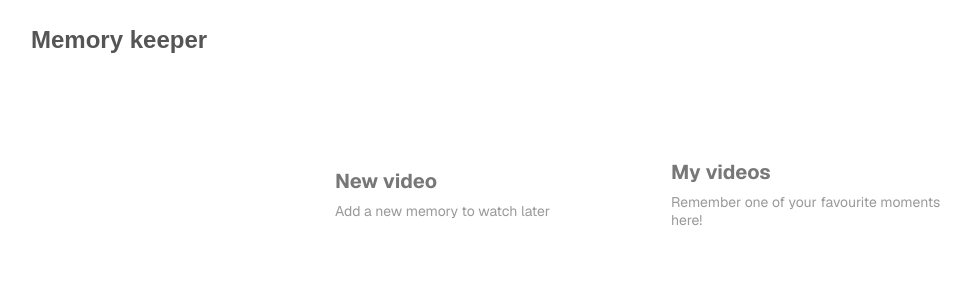
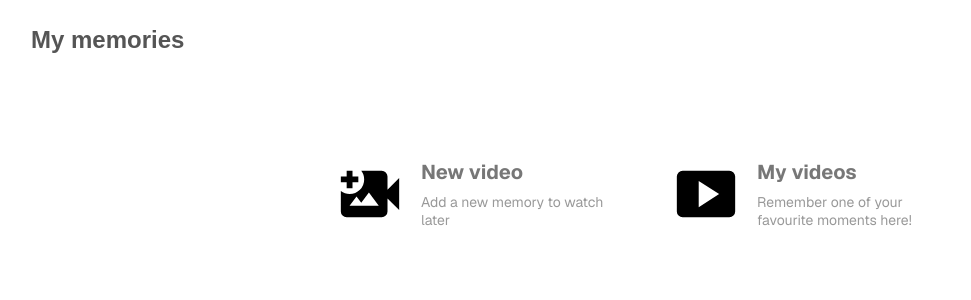
Before and after one commit to Gabriellocp/video-stream, a Next.js app: page / in a window 1280 px wide. Shown: the top 300 px of the page, without its empty margins (1-972 px from the left). Built offline with nearby package versions, Linux system fonts and the light colour scheme; no server answers.

Commit message:
feat: Add icons on cards

```diff
--- a/src/app/page.tsx
+++ b/src/app/page.tsx
@@ -1,10 +1,13 @@
 "use client";
+import PlaySVG from "@/assets/icons/play.svg";
+import VideoSVG from "@/assets/icons/video.svg";
 import { Card } from "@/components/Card";
 import { useHeaderChange } from "@/hooks/useHeaderChange";
+import Image from "next/image";
 import { useRouter } from "next/navigation";
 import styles from "./page.module.css";
 export default function Home() {
-  useHeaderChange("Memory keeper");
+  useHeaderChange("My memories");
   const router = useRouter();
   const handleNavigate = (path: string) => {
     router.push(path);
@@ -16,12 +19,16 @@ export default function Home() {
           title="New video"
           description="Add a new memory to watch later"
           onClick={() => handleNavigate("/upload")}
-        />
+        >
+          <Image src={VideoSVG} alt="" height={70} />
+        </Card>
         <Card
           title="My videos"
           description="Remember one of your favourite moments here!"
           onClick={() => handleNavigate("/videos")}
-        />
+        >
+          <Image src={PlaySVG} alt="" height={70} />
+        </Card>
       </div>
     </div>
   );
--- a/src/components/Card/index.tsx
+++ b/src/components/Card/index.tsx
@@ -16,11 +16,11 @@ export function Card({
       style={{
         padding: 24,
         display: "flex",
-        flexDirection: "column",
-        justifyContent: "center",
         backgroundColor: "#fff",
         borderRadius: 8,
+        gap: 16,
         width: 320,
+        alignItems: "flex-start",
         cursor: "pointer",
       }}
       onClick={onClick}
```
Also changed, not shown: src/assets/icons/play.svg (added), src/assets/icons/video.svg (added), 1 other file (tests, documents, lock files or other folders).
